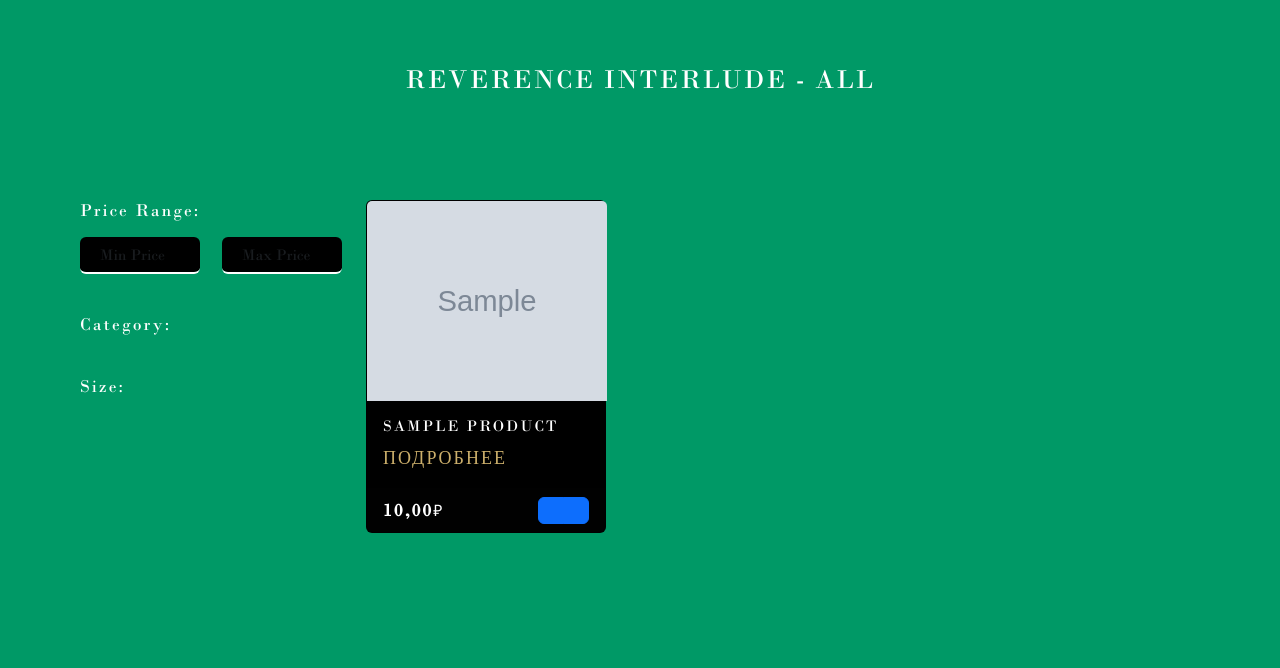
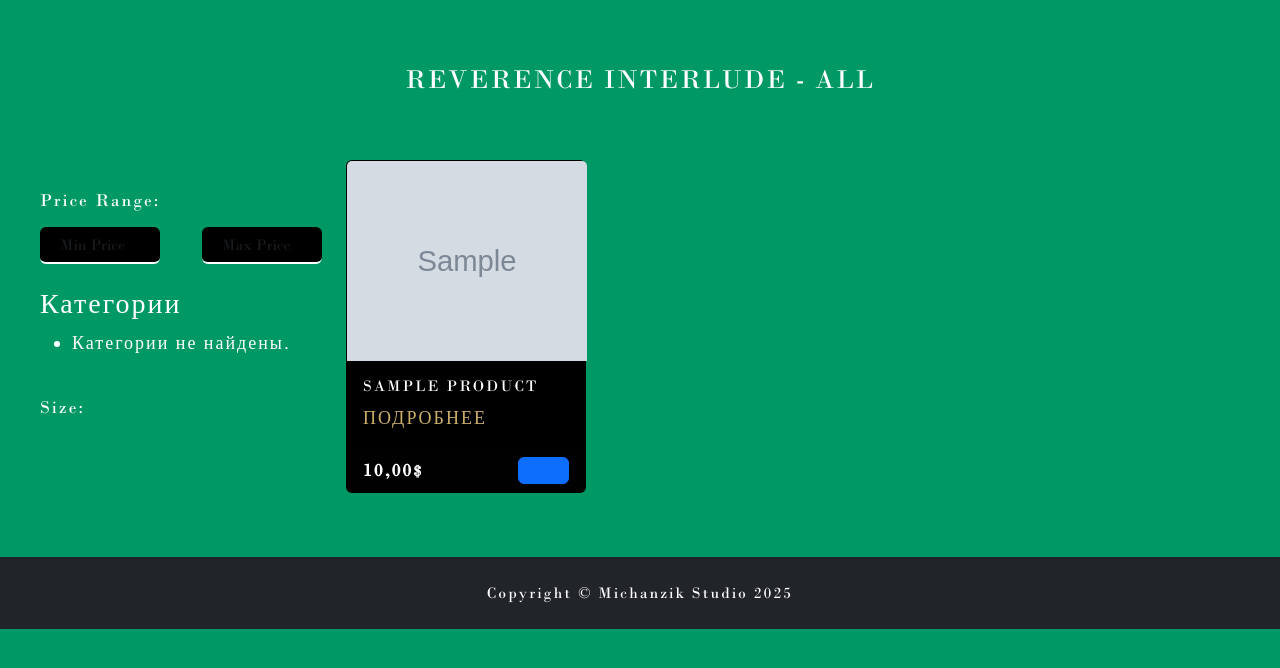
Before and after one commit to SuperMonkey0410/Heavy_shop, a Django app: page / in a window 1280 px wide. Shown: the part 70-738 px from the top of the page. Run offline with Django 5.2, Linux system fonts and the light colour scheme; tables that the repository leaves empty hold one stand-in row (values such as "Sample post"); grey boxes marked "Sample" are stand-in pictures; parts of the project's set-up code (start-up, migrations or seed data) failed here and were passed over; some libraries are stand-ins or nearby versions.

Commit message:
добавлены изменения в base.html и index.html

```diff
--- a/main/templates/main/index.html
+++ b/main/templates/main/index.html
@@ -5,40 +5,6 @@
 {% block title %}Reverence Interlude - Catalog{% endblock title %}
 
 {% block content %}
-    <h1 class="rev-head text-uppercase text-center my-4" id="reverence-title">Reverence Interlude - ALL</h1>
-
-    <div class="container">
-        <div class="row">
-            <div class="col-md-3">
-                <h4 class="price-head">Price Range:</h4>
-                <div class="price-range d-flex justify-content-between mb-3">
-                    <input type="number" name="min_price" id="min_price" class="form-control" placeholder="Min Price" value="{{ request.GET.min_price }}" oninput="debounceApplyFilters()">
-                    <input type="number" name="max_price" id="max_price" class="form-control" placeholder="Max Price" value="{{ request.GET.max_price }}" oninput="debounceApplyFilters()">
-                </div>
-
-                <h4 class="category-head">Category:</h4>
-                {% for category in categories %}
-                    <div class="category-option">
-                        <input type="checkbox" name="category" id="category-{{ category.slug }}" value="{{ category.slug }}"
-                        {% if category.slug in selected_categories %}checked{% endif %} onchange="applyFilters()">
-                        <label for="category-{{ category.slug }}" class="d-flex justify-content-between">
-                            <div class="category-name">{{ category.name }}</div>
-                            <div class="category-len">{{ category.get_item_count }}</div>
-                        </label>
-                    </div>
-                {% endfor %}
-
-                <h4 class="size-head">Size:</h4>
-                {% for size in sizes %}
-                    <div class="category-option">
-                        <input type="checkbox" name="size" id="size-{{ size.name }}" value="{{ size.name }}"
-                        {% if size.name in selected_sizes %}checked{% endif %} onchange="applyFilters()">
-                        <label for="size-{{ size.name }}">{{ size.name }}</label>
-                    </div>
-                {% endfor %}
-            </div>
-
-            <div class="col-md-9">
 <div class="product-list">
     <div class="card-container d-flex flex-wrap">
         {% for product in products %}
@@ -47,12 +13,11 @@
                     <img src="{{ product.image.url }}" class="card-img-top" alt="{{ product.title }}" title="{{ product.title }}" style="object-fit: cover; height: 200px;">
                     <div class="card-body">
                         <h5 class="card-title">{{ product.title }}</h5>
-                                     <a href="{% url 'main:product_detail' product.id %}" class="card-link">Подробнее</a>
-
+                        <a href="{% url 'main:product_detail' product.slug %}" class="card-link">Подробнее</a>
                     </div>
                     <div class="card-footer d-flex justify-content-between">
                         <div class="product-price">
-                                            <b>{{ product.price }}</b><small>₽</small>
+                            <b>{{ product.price }}</b><small><b>$</b></small>
                         </div>
                         <div class="btn-group" role="group" aria-label="Product actions">
                             <button type="button" class="btn btn-primary"><i class="fa-regular fa-heart fa-lg"></i></button>
@@ -62,9 +27,6 @@
                 </div>
             </div>
         {% endfor %}
-                    </div>
-                </div>
-            </div>
     </div>
 </div>
 
--- a/templates/base.html
+++ b/templates/base.html
@@ -42,9 +42,13 @@
             background-color: #ccc; /* Цвет линии */
             margin: 8px 0; /* Отступы сверху и снизу */
         }
+        .spacer {
+            margin-top: 30px; /* Увеличьте это значение для большего отступа */
+        }
     </style>
 </head>
 <body>
+    {% block navbar %}
     <header class="header sticky-top d-flex align-items-center">
         <a class="header-logo" href="/">
             <img src="{% static 'img/rev.png' %}" alt="">
@@ -84,9 +88,53 @@
             </div>
         </div>
     </header>
+    {% endblock navbar %}
 
     <div class="container">
-        {% block content %}{% endblock content %}
+        <div class="row">
+            <div class="col-md-12">
+                <h1 class="rev-head text-uppercase text-center my-4" id="reverence-title">Reverence Interlude - ALL</h1>
+            </div>
+        </div>
+        <div class="row">
+            <div class="col-md-3 spacer"> <!-- Добавлен класс spacer для отступа -->
+                {% block left_sidebar %}
+                <h4 class="price-head">Price Range:</h4>
+                <div class="price-range d-flex justify-content-between mb-3">
+                    <input type="number" name="min_price" id="min_price" class="form-control" placeholder="Min Price" value="{{ request.GET.min_price }}" oninput="debounceApplyFilters()">
+                    <input type="number" name="max_price" id="max_price" class="form-control" placeholder="Max Price" value="{{ request.GET.max_price }}" oninput="debounceApplyFilters()">
+                </div>
+
+                <div class="left-side my-4">
+                    <h3 class="sear-head editContent">Категории</h3>
+                    <ul class="w3layouts-box-list">
+                        {% for category in categories %}
+                            <li class="editContent">
+                                <input type="checkbox" class="checked" name="category" value="{{ category.id }}">
+                                <span class="span editContent">{{ category.title }}</span>
+                            </li>
+                        {% empty %}
+                            <li>Категории не найдены.</li>
+                        {% endfor %}
+                    </ul>
+                </div>
+
+                <h4 class="size-head">Size:</h4>
+                {% for size in sizes %}
+                    <div class="category-option">
+                        <input type="checkbox" name="size" id="size-{{ size.name }}" value="{{ size.name }}"
+                        {% if size.name in selected_sizes %}checked{% endif %} onchange="applyFilters()">
+                        <label for="size-{{ size.name }}">{{ size.name }}</label>
+                    </div>
+                {% endfor %}
+                {% endblock left_sidebar %}
+            </div>
+
+            <div class="col-md-9">
+                {% block content %}
+                {% endblock content %}
+            </div>
+        </div>
     </div>
 
     <script>
@@ -104,5 +152,10 @@
 
     {% comment %} js for bootstrap {% endcomment %}
     <script src="{% static 'bootstrap/js/bootstrap.bundle.min.js' %}"></script>
+    {% block footer %}
+    <footer class="py-4 bg-dark">
+        <p class="m-0 text-center text-white">Copyright © Michanzik Studio 2025</p>
+    </footer>
+    {% endblock %}
 </body>
 </html>
```
Lines whose indentation alone changed are shown as unchanged.
